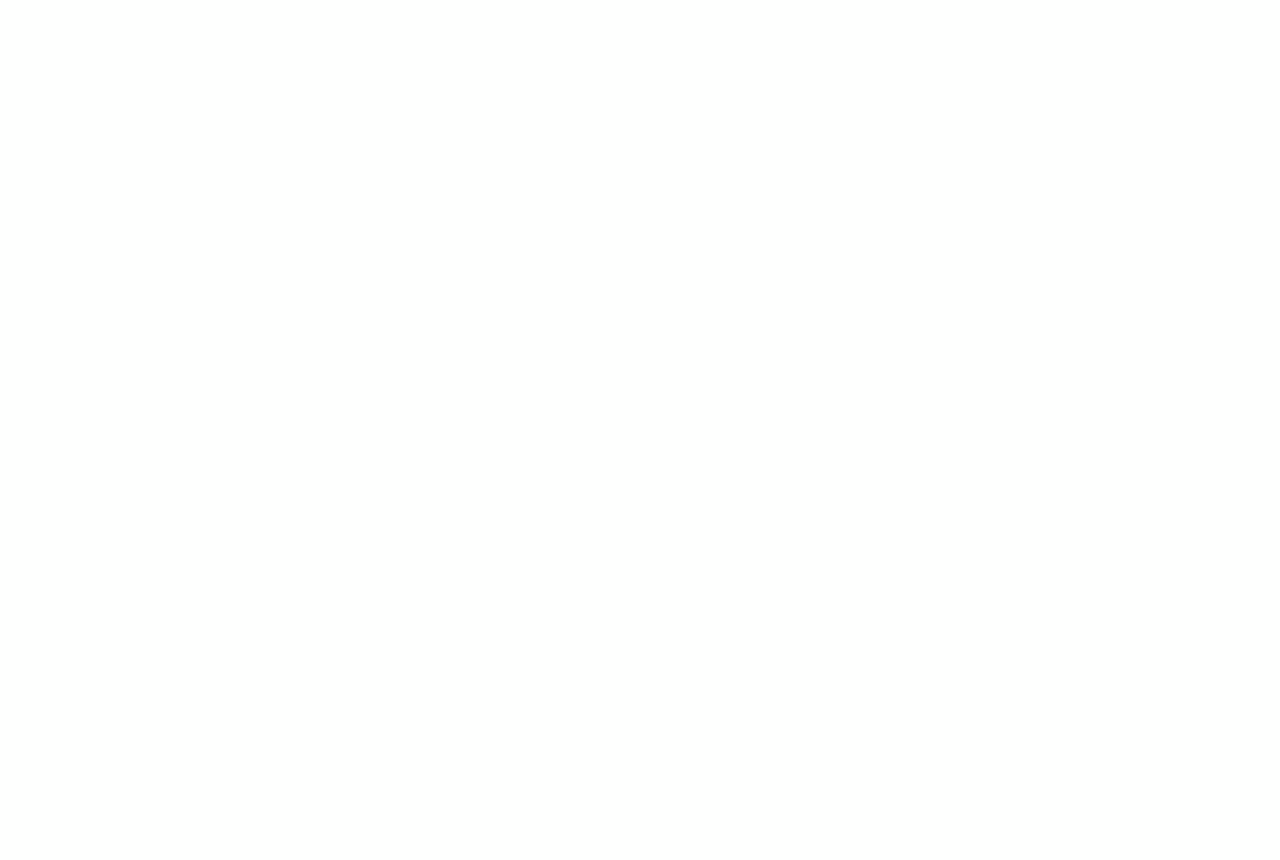
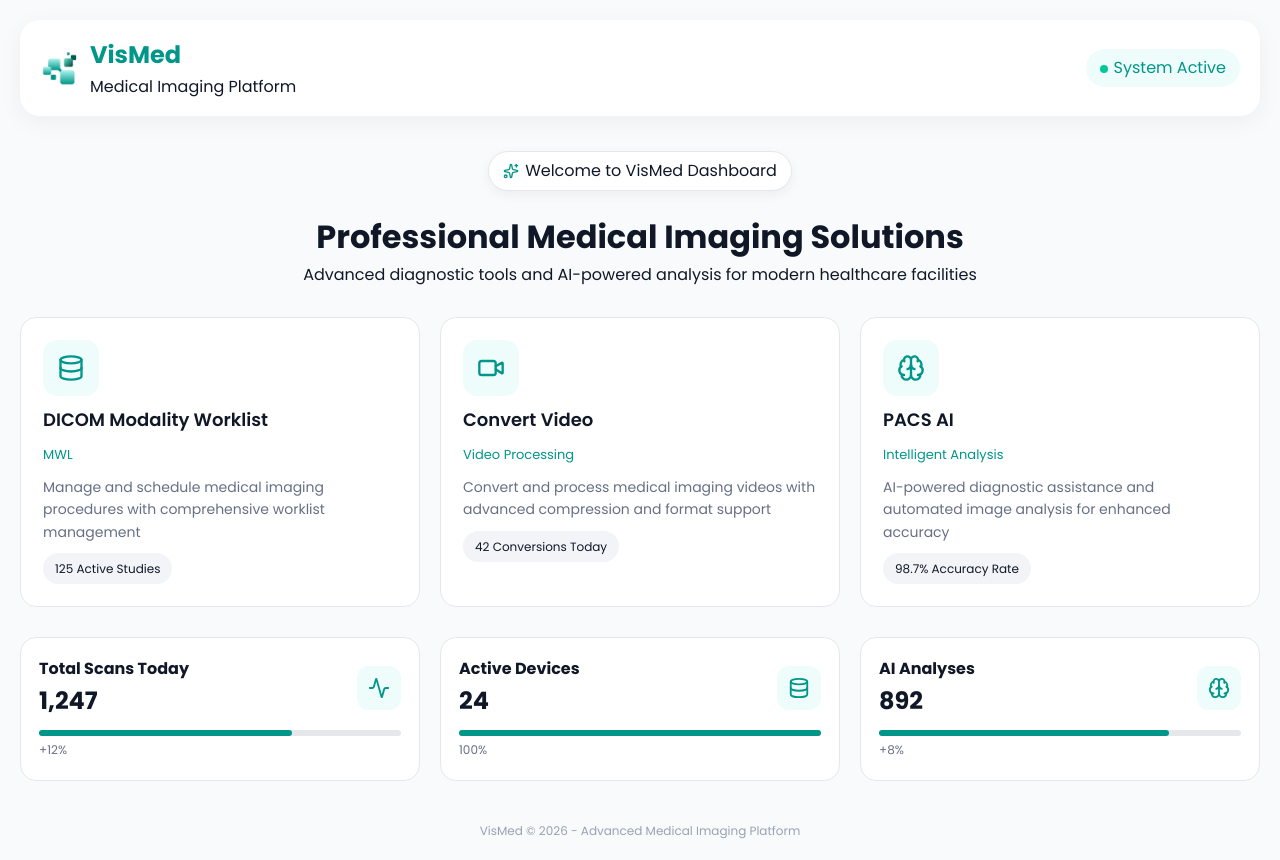
Before and after one commit to Rahdansuwa24/vismed-PACS, a React (Vite) app in the folder frontend/: page /dashboard in a window 1280 px wide. Before the commit this address had no page. Before the commit the page ends 800 px from the top, so only its background shows below. Built offline with nearby package versions, Linux system fonts and the light colour scheme.

Commit message:
halaman dashboard

```diff
--- a/frontend/src/App.jsx
+++ b/frontend/src/App.jsx
@@ -1,6 +1,7 @@
 import { BrowserRouter, Routes, Route } from "react-router-dom";
 import ViewerPage from "./pages/viewerPage";
 import ChatPage from "./pages/ChatPage";
+import Dashboard from "./pages/Dashboard";
 
 function App() {
   return (
@@ -8,6 +9,7 @@ function App() {
       <Routes>
         <Route path="/post-pacs" element={<ViewerPage />} />
         <Route path="/chat-ai" element={<ChatPage />} />
+        <Route path="/dashboard" element={<Dashboard />} />
       </Routes>
     </BrowserRouter>
   );
--- /dev/null
+++ b/frontend/src/pages/Dashboard.jsx
@@ -0,0 +1,197 @@
+import { useEffect, useState } from "react";
+import "../styles/dashboard.css";
+import logo from "../assets/vismed-logo.png";
+
+import {
+  Database,
+  Video,
+  Brain,
+  Activity,
+  ArrowRight,
+  Sparkles,
+} from "lucide-react";
+
+const Dashboard = () => {
+  const [stats, setStats] = useState({
+    scan: 0,
+    device: 0,
+    ai: 0,
+  });
+
+  useEffect(() => {
+    let s = 0, d = 0, a = 0;
+
+    const interval = setInterval(() => {
+      s += 30;
+      d += 1;
+      a += 15;
+
+      if (s >= 1247) s = 1247;
+      if (d >= 24) d = 24;
+      if (a >= 892) a = 892;
+
+      setStats({ scan: s, device: d, ai: a });
+
+      if (s === 1247 && d === 24 && a === 892) {
+        clearInterval(interval);
+      }
+    }, 20);
+
+    return () => clearInterval(interval);
+  }, []);
+
+  const cards = [
+    {
+      icon: <Database className="vismedX_svg" size={28} />,
+      title: "DICOM Modality Worklist",
+      tag: "MWL",
+      desc: "Manage and schedule medical imaging procedures with comprehensive worklist management",
+      info: "125 Active Studies",
+    },
+    {
+      icon: <Video className="vismedX_svg" size={28} />,
+      title: "Convert Video",
+      tag: "Video Processing",
+      desc: "Convert and process medical imaging videos with advanced compression and format support",
+      info: "42 Conversions Today",
+    },
+    {
+      icon: <Brain className="vismedX_svg" size={28} />,
+      title: "PACS AI",
+      tag: "Intelligent Analysis",
+      desc: "AI-powered diagnostic assistance and automated image analysis for enhanced accuracy",
+      info: "98.7% Accuracy Rate",
+    },
+  ];
+
+  return (
+    <div className="vismedX_container">
+
+      {/* NAVBAR */}
+      <div className="vismedX_navbar">
+        <div className="vismedX_logoBox">
+          <img src={logo} alt="logo" className="vismedX_logoImg" />
+          <div>
+            <h2>VisMed</h2>
+            <p>Medical Imaging Platform</p>
+          </div>
+        </div>
+
+        <div className="vismedX_status">
+          <span className="vismedX_dot"></span>
+          System Active
+        </div>
+      </div>
+
+      {/* HERO */}
+      <div className="vismedX_hero">
+        <div className="vismedX_badge">
+          <Sparkles size={16} className="vismedX_badgeIcon" />
+          Welcome to VisMed Dashboard
+        </div>
+
+        <h1>Professional Medical Imaging Solutions</h1>
+        <p>
+          Advanced diagnostic tools and AI-powered analysis for modern healthcare facilities
+        </p>
+      </div>
+
+      {/* CARDS */}
+      <div className="vismedX_cardGrid">
+        {cards.map((item, i) => (
+          <div key={i} className="vismedX_card">
+
+            <div className="vismedX_iconBox">
+              {item.icon}
+            </div>
+
+            <h3 className="vismedX_title">{item.title}</h3>
+            <span className="vismedX_sub">{item.tag}</span>
+
+            <p className="vismedX_desc">{item.desc}</p>
+
+            <div className="vismedX_cardFooter">
+              <div className="vismedX_tag">{item.info}</div>
+
+              <div className="vismedX_launch">
+                Launch <ArrowRight size={14} />
+              </div>
+            </div>
+
+            <div className="vismedX_bottomLine"></div>
+          </div>
+        ))}
+      </div>
+
+      {/* STATS */}
+      <div className="vismedX_statsGrid">
+
+        <div className="vismedX_statCard">
+          <div className="vismedX_statRow">
+            <div>
+              <h4>Total Scans Today</h4>
+              <h2>{stats.scan.toLocaleString()}</h2>
+            </div>
+
+            <div className="vismedX_statIconLarge">
+              <Activity size={22} />
+            </div>
+          </div>
+
+          <div className="vismedX_progress">
+            <div className="vismedX_bar vismedX_bar1"></div>
+          </div>
+
+          <span className="vismedX_growth">+12%</span>
+        </div>
+
+        <div className="vismedX_statCard">
+          <div className="vismedX_statRow">
+            <div>
+              <h4>Active Devices</h4>
+              <h2>{stats.device}</h2>
+            </div>
+
+            <div className="vismedX_statIconLarge">
+              <Database size={22} />
+            </div>
+          </div>
+
+          <div className="vismedX_progress">
+            <div className="vismedX_bar vismedX_bar2"></div>
+          </div>
+
+          <span className="vismedX_growth">100%</span>
+        </div>
+
+        <div className="vismedX_statCard">
+          <div className="vismedX_statRow">
+            <div>
+              <h4>AI Analyses</h4>
+              <h2>{stats.ai}</h2>
+            </div>
+
+            <div className="vismedX_statIconLarge">
+              <Brain size={22} />
+            </div>
+          </div>
+
+          <div className="vismedX_progress">
+            <div className="vismedX_bar vismedX_bar3"></div>
+          </div>
+
+          <span className="vismedX_growth">+8%</span>
+        </div>
+
+      </div>
+
+      {/* FOOTER */}
+      <div className="vismedX_footer">
+        VisMed © 2026 - Advanced Medical Imaging Platform
+      </div>
+
+    </div>
+  );
+};
+
+export default Dashboard;
--- a/frontend/src/pages/viewerPage.jsx
+++ b/frontend/src/pages/viewerPage.jsx
@@ -113,7 +113,7 @@ export default function MISViewer() {
             alt="logo"
           />
           <div>
-            <div className="misv-title">VISMED Imaging System</div>
+            <h2 className="misv-title">VisMed Imaging System</h2>
             <div className="misv-subtitle">
               Radiology Image Review & Patient Record Assignment
             </div>
--- /dev/null
+++ b/frontend/src/styles/dashboard.css
@@ -0,0 +1,287 @@
+.vismedX_container {
+  font-family: "Inter", sans-serif;
+  background: #f9fafb;
+  padding: 20px;
+  color: #101828;
+}
+
+/* NAVBAR */
+.vismedX_navbar {
+  display: flex;
+  justify-content: space-between;
+  align-items: center;
+  background: #ffffff;
+  padding: 16px 20px;
+  border-radius: 20px;
+  box-shadow: 0 6px 25px rgba(0,0,0,0.05);
+  margin-bottom: 35px;
+}
+
+.vismedX_logoBox {
+  display: flex;
+  align-items: center;
+  gap: 10px;
+}
+.vismedX_logoBox h2 {
+  color: #009689;
+}
+
+.vismedX_logoImg {
+  width: 40px;
+}
+
+/* STATUS */
+.vismedX_status {
+  background: #eefdfb;
+  padding: 6px 14px;
+  border-radius: 20px;
+  color: #009689;
+}
+
+.vismedX_dot {
+  width: 8px;
+  height: 8px;
+  background: #00c896;
+  border-radius: 50%;
+  margin-right: 6px;
+  display: inline-block;
+}
+
+/* HERO */
+.vismedX_hero {
+  text-align: center;
+  margin-bottom: 30px;
+}
+
+/* BADGE */
+.vismedX_badge {
+  display: inline-flex;
+  align-items: center;
+  gap: 6px;
+  background: #ffffff;
+  border: 1px solid #e5e7eb;
+  padding: 6px 14px;
+  border-radius: 20px;
+  box-shadow: 0 4px 12px rgba(0,0,0,0.05);
+  margin-bottom: 20px;
+}
+
+.vismedX_badgeIcon {
+  color: #009689;
+}
+
+/* GRID */
+.vismedX_cardGrid {
+  display: grid;
+  grid-template-columns: repeat(3, 1fr);
+  gap: 20px;
+}
+
+/* CARD */
+.vismedX_card {
+  background: #fff;
+  border-radius: 16px;
+  padding: 22px;
+  border: 1px solid #e5e7eb;
+  position: relative;
+  overflow: hidden;
+  transition: all 0.25s ease;
+  display: flex;
+  flex-direction: column;
+  gap: 10px;
+}
+
+/* HOVER FIX */
+.vismedX_card:hover {
+  transform: translateY(-5px);
+  border: 1px solid #009689;
+  outline: 2px solid #009689;
+  box-shadow: 0 16px 40px rgba(0,0,0,0.1);
+  background: linear-gradient(
+    135deg,
+    #ffffff 10%,
+    #e0f7f5 50%,
+    #b2ebe6 80%,
+    #009689 180%
+  );
+}
+
+/* ICON */
+.vismedX_iconBox {
+  width: 56px;
+  height: 56px;
+  background: #eefdfb;
+  color: #009689;
+  border-radius: 14px;
+  display: flex;
+  align-items: center;
+  justify-content: center;
+  transition: 0.3s;
+}
+
+.vismedX_card:hover .vismedX_iconBox {
+  background: linear-gradient(135deg, #009689, #00c2a8);
+  color: white;
+}
+
+.vismedX_card:hover .vismedX_iconBox svg {
+  stroke: white;
+}
+
+/* TEXT */
+.vismedX_title {
+  font-size: 18px;
+  font-weight: 600;
+}
+
+.vismedX_sub {
+  color: #009689;
+  font-size: 13px;
+}
+
+.vismedX_desc {
+  color: #667085;
+  font-size: 14px;
+}
+
+/* TAG */
+.vismedX_tag {
+  background: #f2f4f7;
+  padding: 6px 12px;
+  border-radius: 999px;
+  font-size: 12px;
+}
+
+/* FOOTER CARD */
+.vismedX_cardFooter {
+  display: flex;
+  justify-content: space-between;
+  align-items: center;
+}
+
+.vismedX_launch {
+  opacity: 0;
+  transform: translateX(-8px);
+  display: flex;
+  gap: 5px;
+  align-items: center;
+  color: #009689;
+  transition: 0.3s;
+  cursor: pointer;
+}
+
+.vismedX_card:hover .vismedX_launch {
+  opacity: 1;
+  transform: translateX(0);
+}
+
+/* LINE */
+.vismedX_bottomLine {
+  position: absolute;
+  bottom: 0;
+  left: 50%;
+  width: 0%;
+  height: 3px;
+  background: linear-gradient(90deg, #009689, #00c2a8);
+  transition: all 0.4s ease;
+}
+
+.vismedX_card:hover .vismedX_bottomLine {
+  width: 100%;
+  left: 0;
+}
+
+/* STATS */
+.vismedX_statsGrid {
+  display: grid;
+  grid-template-columns: repeat(3, 1fr);
+  gap: 20px;
+  margin-top: 30px;
+}
+
+.vismedX_statCard {
+  background: #fff;
+  border-radius: 16px;
+  padding: 18px;
+  border: 1px solid #e5e7eb;
+  transition: 0.25s;
+}
+
+.vismedX_statCard:hover {
+  transform: translateY(-4px);
+  box-shadow: 0 12px 30px rgba(0,0,0,0.08);
+  border-color: #009689;
+}
+
+.vismedX_statRow {
+  display: flex;
+  justify-content: space-between;
+  align-items: center;
+}
+
+.vismedX_statIconLarge {
+  width: 44px;
+  height: 44px;
+  background: #eefdfb;
+  color: #009689;
+  display: flex;
+  align-items: center;
+  justify-content: center;
+  border-radius: 12px;
+}
+
+/* PROGRESS */
+.vismedX_progress {
+  height: 6px;
+  background: #e5e7eb;
+  border-radius: 10px;
+  margin-top: 10px;
+}
+
+.vismedX_bar {
+  height: 100%;
+  background: #009689;
+  border-radius: 10px;
+  animation: vismedX_load 1.2s ease;
+}
+
+.vismedX_bar1 { width: 70%; }
+.vismedX_bar2 { width: 100%; }
+.vismedX_bar3 { width: 80%; }
+
+@keyframes vismedX_load {
+  from { width: 0; }
+}
+
+.vismedX_growth {
+  font-size: 12px;
+  color: #667085;
+}
+
+/* FOOTER */
+.vismedX_footer {
+  text-align: center;
+  margin-top: 40px;
+  font-size: 12px;
+  color: #98a2b3;
+}
+
+/* RESPONSIVE */
+@media (max-width: 1024px) {
+  .vismedX_cardGrid,
+  .vismedX_statsGrid {
+    grid-template-columns: repeat(2, 1fr);
+  }
+}
+
+@media (max-width: 640px) {
+  .vismedX_cardGrid,
+  .vismedX_statsGrid {
+    grid-template-columns: 1fr;
+  }
+
+  .vismedX_navbar {
+    flex-direction: column;
+    gap: 10px;
+  }
+}
--- a/frontend/src/styles/mis.css
+++ b/frontend/src/styles/mis.css
@@ -24,6 +24,7 @@
 .misv-title {
   font-weight: 600;
   font-size: 20px;
+  color: #009689;
 }
 
 .misv-subtitle {
```
